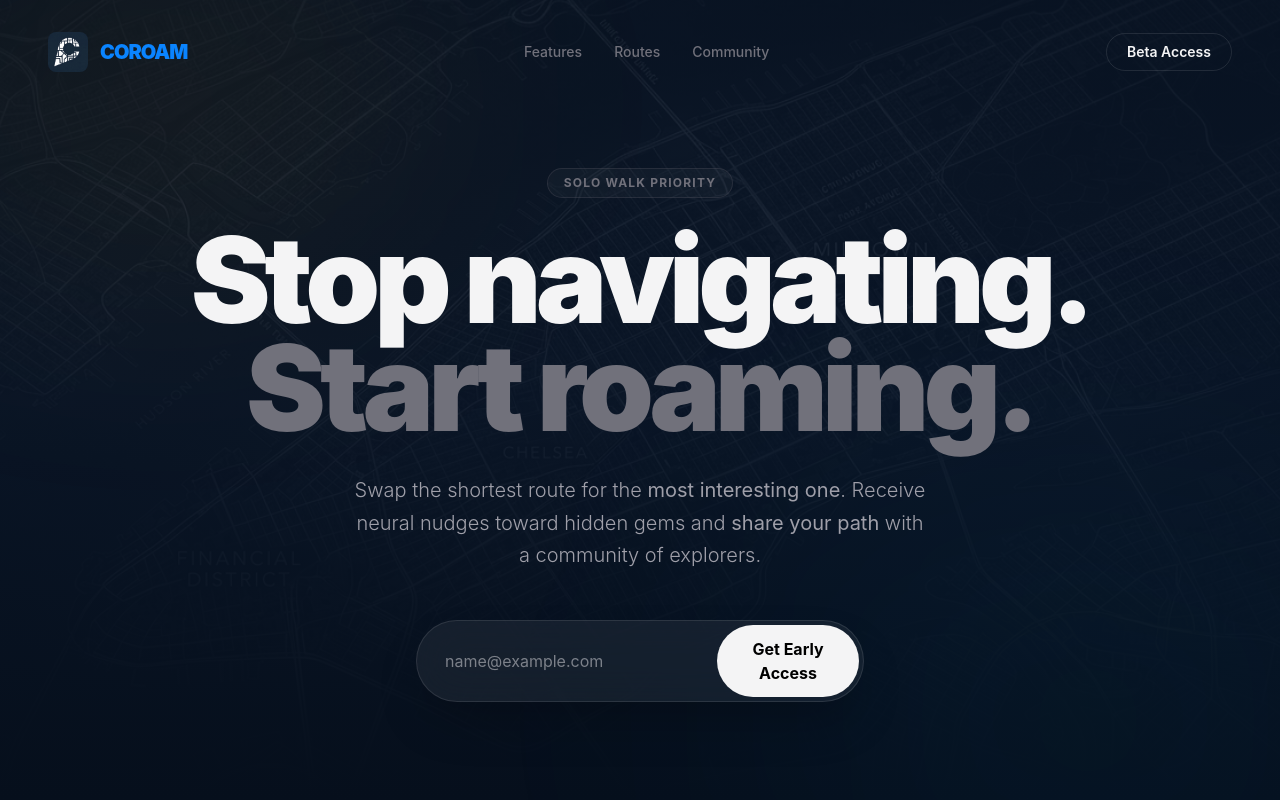
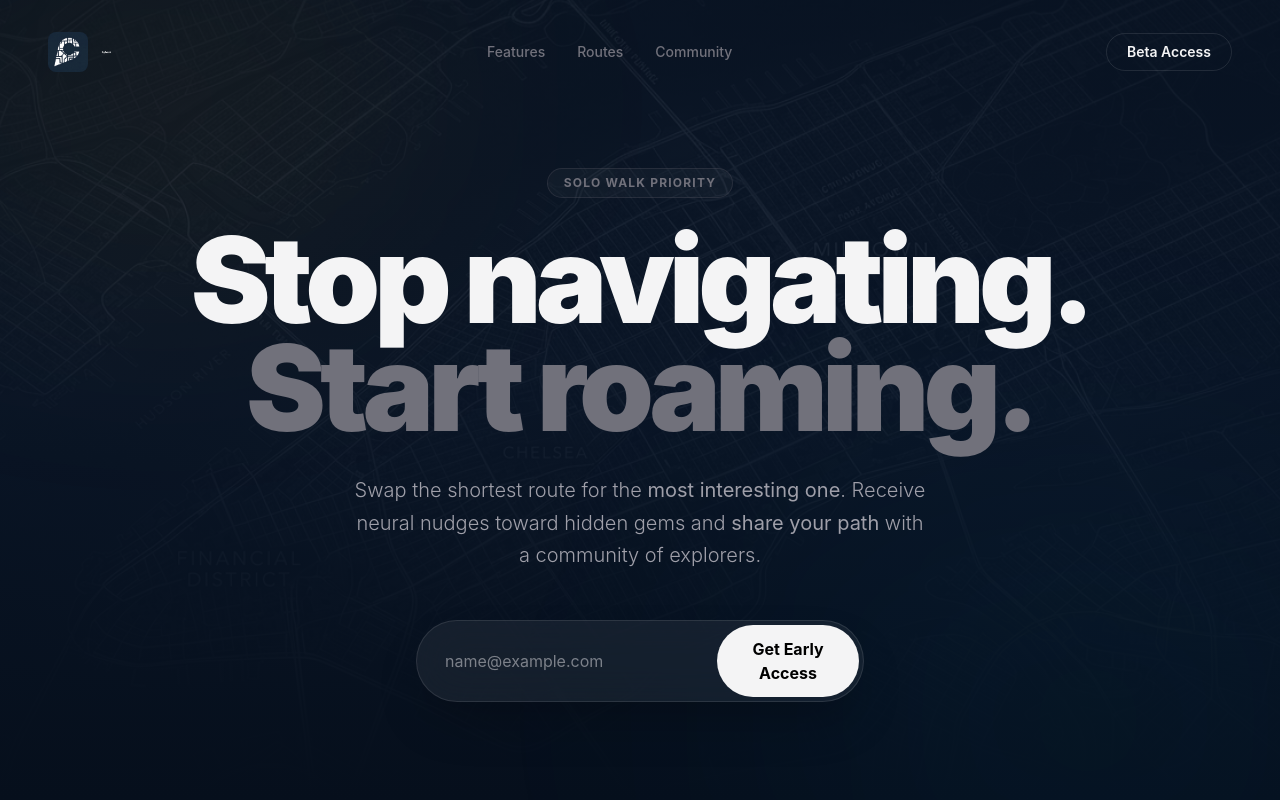
Before and after one commit to maxgorriaran/coroam-web, a React (Vite) app: page / in a window 1280 px wide. Shown: the top 800 px of the page. Built offline with nearby package versions, Linux system fonts and the light colour scheme.

Commit message:
Replace COROAM text with new wordmark while keeping the icon

```diff
--- a/src/App.tsx
+++ b/src/App.tsx
@@ -154,7 +154,7 @@ export default function App() {
       <nav className="relative z-50 flex justify-between items-center px-6 md:px-12 py-8 max-w-7xl mx-auto">
         <div className="flex items-center gap-3">
           <img src="/logo-mark.png" alt="CoRoam" className="w-10 h-10 object-contain rounded-lg" />
-          <div className="text-xl font-black tracking-tighter uppercase text-[#0A84FF]">COROAM</div>
+          <img src="/coroam-wordmark-new.png" alt="CoRoam" className="h-6 object-contain" />
         </div>
         <div className="hidden md:flex gap-8 text-sm font-medium text-zinc-500">
           <a href="#features" className="hover:text-white transition-colors">Features</a>
@@ -349,7 +349,7 @@ export default function App() {
       <footer className="relative z-10 p-12 border-t border-white/[0.06] flex flex-col md:flex-row justify-between items-center gap-8 text-slate-400 text-sm">
         <div className="flex items-center gap-2 grayscale opacity-50 hover:grayscale-0 hover:opacity-100 transition-all">
           <img src="/logo-mark.png" alt="" className="w-5 h-5" />
-          <div className="font-black tracking-tighter text-white uppercase">COROAM</div>
+          <img src="/coroam-wordmark-new.png" alt="CoRoam" className="h-4 object-contain" />
         </div>
         <div className="flex gap-8 italic font-light">
           <a href="#privacy" onClick={() => setView('privacy')} className="hover:text-white transition-colors">Privacy</a>
```
Also changed, not shown: public/coroam-wordmark-new.png (added).
